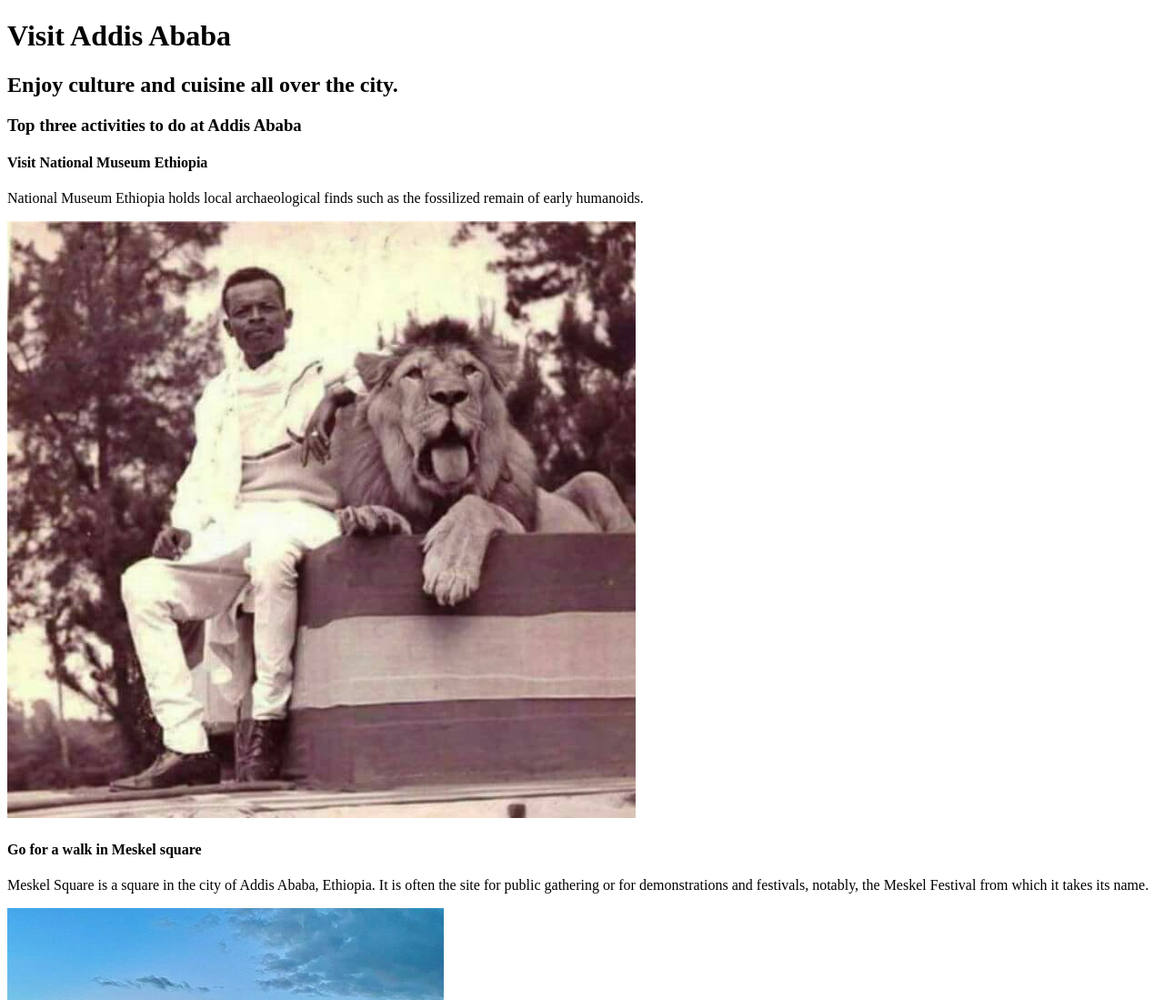
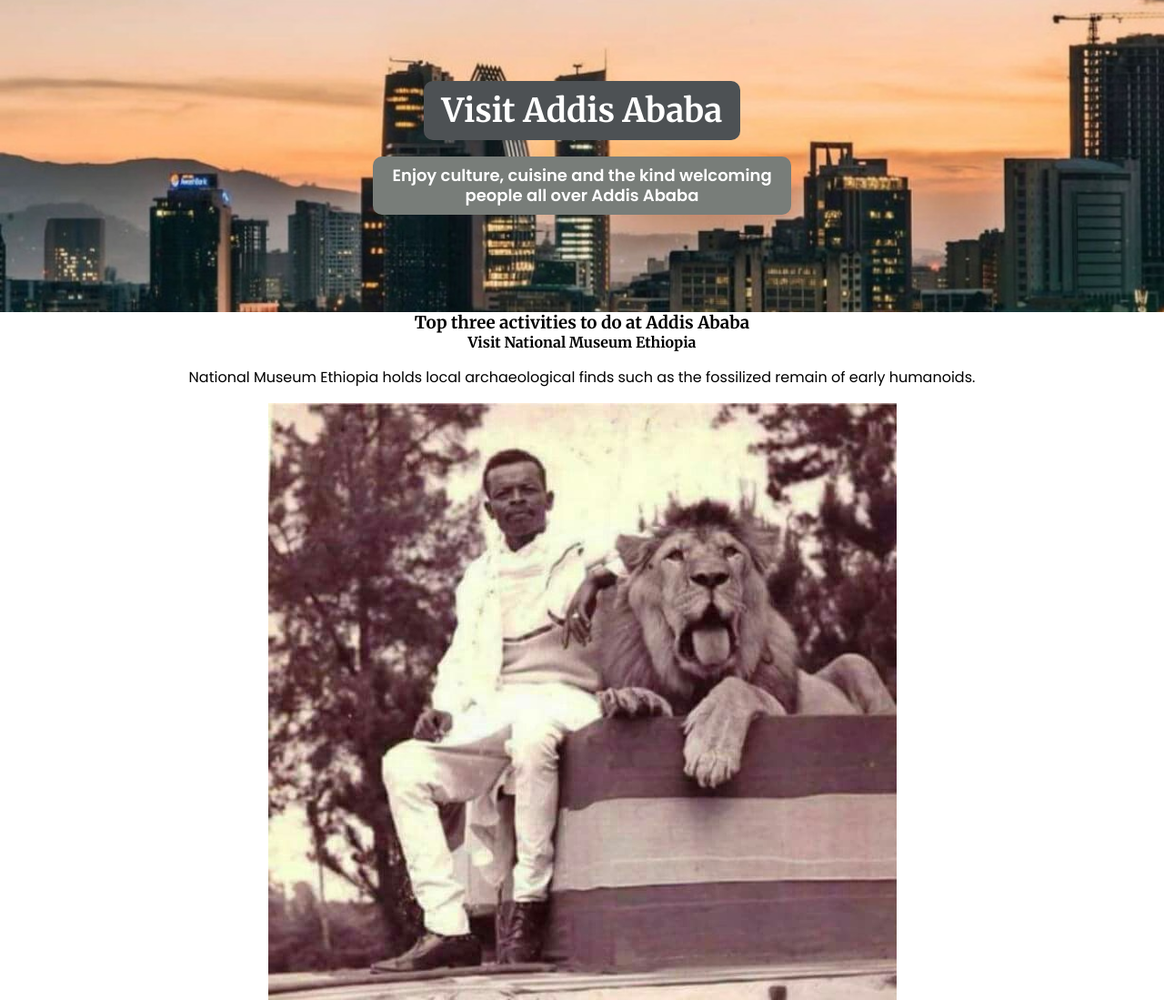
Before and after one commit to eliasyeme/my-home-town, a plain HTML site: page index.html in a window 1280 px wide. Shown: the top 1099 px of the page at 91% size. Drawn offline with Linux system fonts and the light colour scheme.

Commit message:
Add styles and content to the hero section

```diff
--- a/index.html
+++ b/index.html
@@ -1,14 +1,20 @@
 <!DOCTYPE html>
 <html>
+
 <head>
+    <link rel="preconnect" href="https://fonts.googleapis.com">
+    <link rel="preconnect" href="https://fonts.gstatic.com" crossorigin>
+    <link href="https://fonts.googleapis.com/css2?family=Merriweather:wght@400;700&family=Poppins:wght@400;600&display=swap"
+        rel="stylesheet">
     <link rel="stylesheet" href="styles.css">
 </head>
+
 <body>
 
     <!-- HERO SECTION -->
-        <div>
-            <h1>Visit Addis Ababa</h1>
-            <h2>Enjoy culture and cuisine all over the city.</h2>
+    <div class="hero">
+        <h1 class="hero-title">Visit Addis Ababa</h1>
+        <p class="hero-intro">Enjoy culture, cuisine and the kind welcoming people all over Addis Ababa</p>
     </div>
 
     <!-- ACTIVITIES SECTION -->
@@ -16,17 +22,20 @@
         <h3>Top three activities to do at Addis Ababa</h3>
         <div>
             <h4>Visit National Museum Ethiopia</h4>
-                <p>National Museum Ethiopia holds local archaeological finds such as the fossilized remain of early humanoids.</p>
+            <p>National Museum Ethiopia holds local archaeological finds such as the fossilized remain of early
+                humanoids.</p>
             <img src="images/mekuria.jpg">
         </div>
         <div>
             <h4>Go for a walk in Meskel square</h4>
-                <p>Meskel Square is a square in the city of Addis Ababa, Ethiopia. It is often the site for public gathering or for demonstrations and festivals, notably, the Meskel Festival from which it takes its name.</p>
+            <p>Meskel Square is a square in the city of Addis Ababa, Ethiopia. It is often the site for public gathering
+                or for demonstrations and festivals, notably, the Meskel Festival from which it takes its name.</p>
             <img src="images/meskel_square-1.jpg">
         </div>
         <div>
             <h4>Visit historical church</h4>
-                <p>St. George's Cathedral is an Ethiopian Orthodox cathedral in Addis Ababa, Ethiopia. It is noted for its distinctive octagonal form.</p>
+            <p>St. George's Cathedral is an Ethiopian Orthodox cathedral in Addis Ababa, Ethiopia. It is noted for its
+                distinctive octagonal form.</p>
             <img src="images/st-george.jpeg">
         </div>
     </div>
@@ -39,4 +48,5 @@
         <img src="images/profile.jpg">
     </div>
 </body>
+
 </html>
--- a/styles.css
+++ b/styles.css
@@ -0,0 +1,40 @@
+body {
+    font-family: 'Poppins', sans-serif;
+    margin: 0;
+    text-align: center;
+}
+
+h1, h2, h3, h4 {
+    font-family: 'Merriweather', serif;
+    margin: 0;
+}
+
+.hero {
+    color: #fff;
+    background: no-repeat url('images/addis.jpeg');
+    background-size: cover;
+    background-position: center;
+    width: 100%;
+    height: 343px;
+    display: flex;
+    flex-direction: column;
+    justify-content: center;
+    align-items: center;
+}
+
+.hero-title {
+    background: #4D5154;
+    padding: 10px 20px;
+    border-radius: 10px;
+    font-size: 36px;
+}
+
+.hero-intro {
+    background: #787D79;
+    padding: 10px 20px;
+    border-radius: 10px;
+    font-size: 18px;
+    width: 420px;
+    line-height: 1.2;
+    font-weight: 600;
+}
```
Also changed, not shown: images/addis.jpeg (added). Lines whose indentation alone changed are shown as unchanged.
